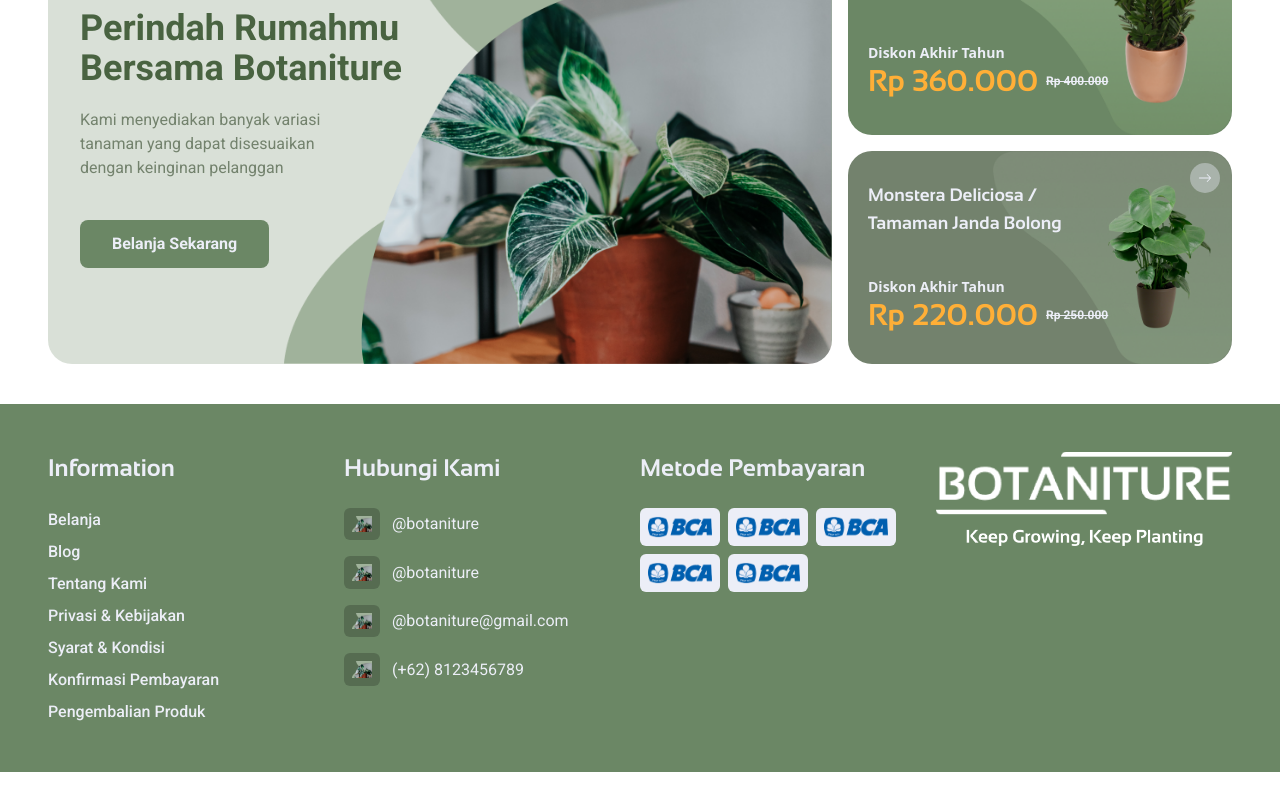
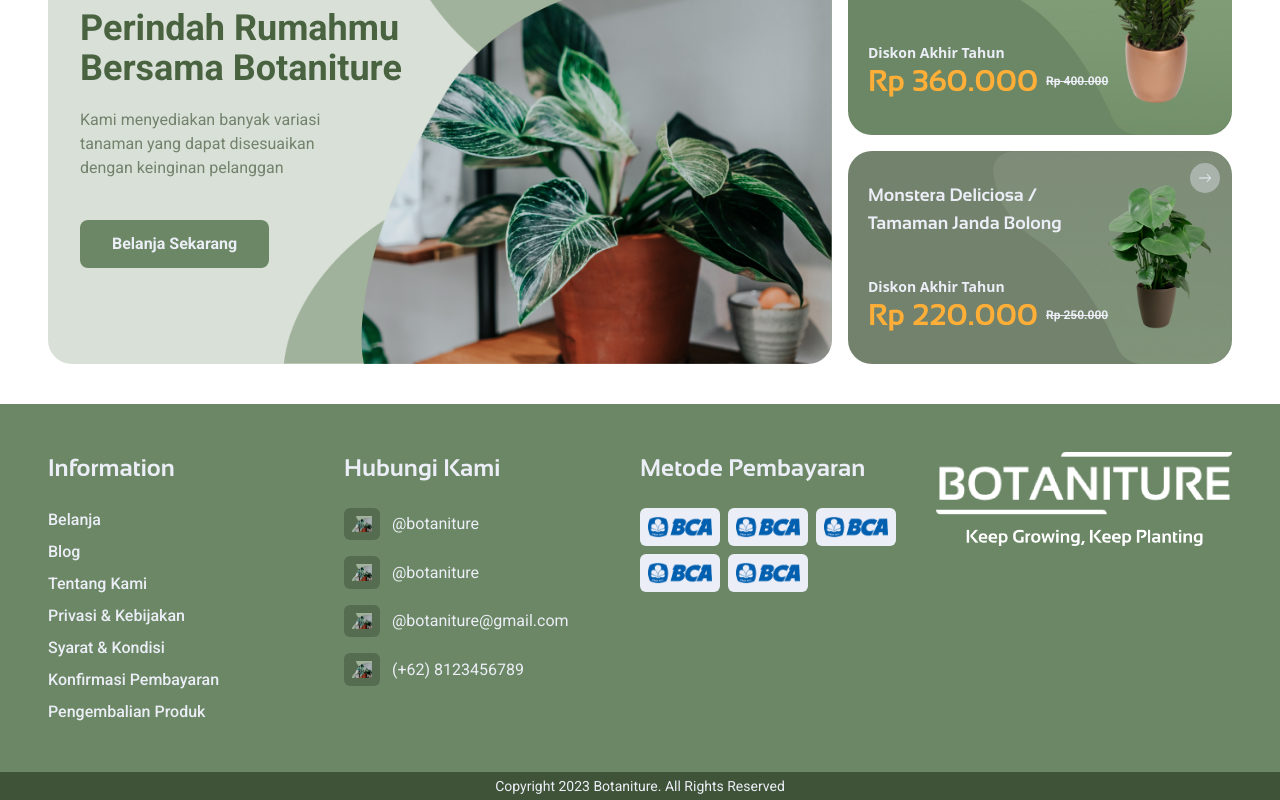
Before and after one commit to juliansyahrifqi/botaniture-frontend, a Next.js app: page / in a window 1280 px wide. Shown: the part 214-1014 px from the top of the page. Before the commit the page ends 986 px from the top, so only its background shows below. Built offline with nearby package versions, Linux system fonts and the light colour scheme.

Commit message:
fix: fix layout footer and add copyright in footer

```diff
--- a/src/app/components/Footer/index.tsx
+++ b/src/app/components/Footer/index.tsx
@@ -6,8 +6,8 @@ import FooterItem from "./FooterItem";
 
 export default function Footer() {
   return (
-    <footer className="bg-primary w-full grid grid-cols-4 justify-center p-12">
-
+    <footer className="bg-primary w-full">
+      <div className="grid grid-cols-4 justify-center p-12">
         <FooterItem title="Information">
           <Information />
         </FooterItem>
@@ -23,6 +23,11 @@ export default function Footer() {
         <FooterItem>
           <FooterLogo />
         </FooterItem>
+      </div>
+
+      <div className="bg-[#3E5338] py-1">
+        <p className="text-center text-white text-sm font-roboto">Copyright 2023 Botaniture. All Rights Reserved </p>
+      </div>
     </footer>
   )
 }
```
Lines whose indentation alone changed are shown as unchanged.
